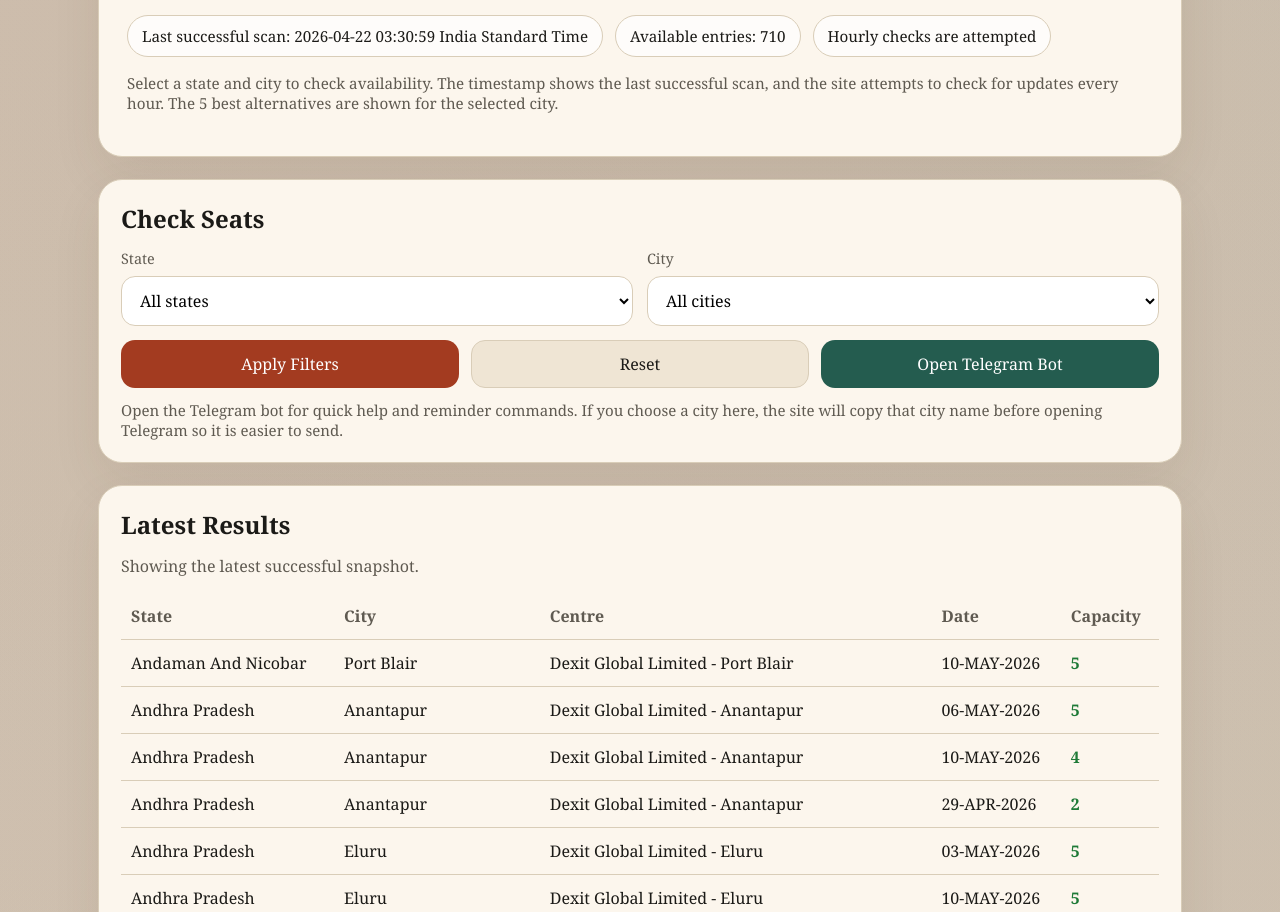
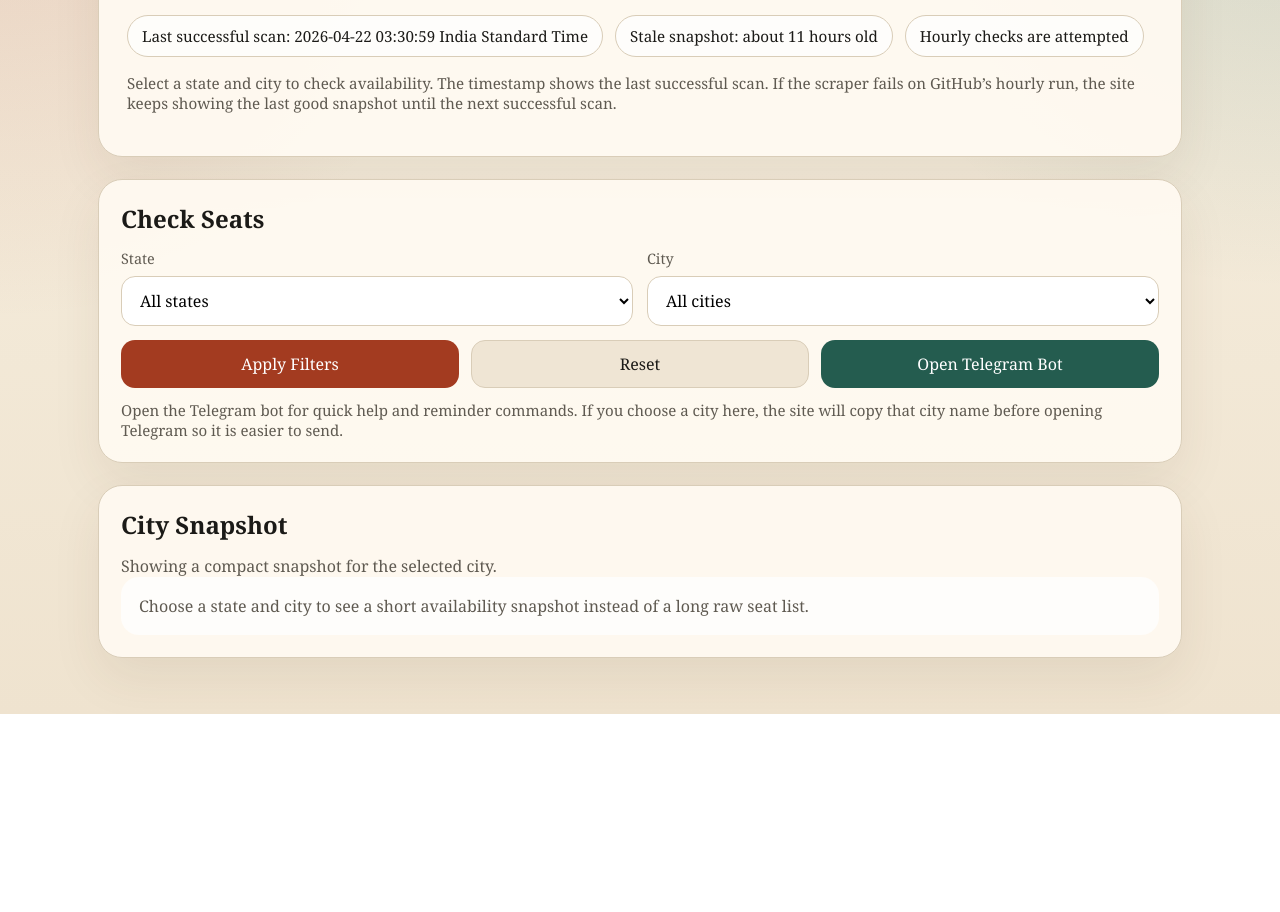
Before and after one commit to dubaikarrr/student, a website: page public/index.html in a window 1280 px wide. Shown: the part 180-1092 px from the top of the page. After the commit the page ends 894 px from the top, so only its background shows below. Drawn offline with Linux system fonts and the light colour scheme.

Commit message:
Simplify website seat snapshot

```diff
--- a/public/index.html
+++ b/public/index.html
@@ -36,7 +36,7 @@
 
       .hero,
       .filters,
-      .results,
+      .summary,
       .recommendations {
         margin-top: 22px;
         background: var(--panel);
@@ -163,7 +163,7 @@
       }
 
       .status {
-        margin: 0 0 16px;
+        margin: 0;
         color: var(--muted);
       }
 
@@ -174,39 +174,49 @@
         color: var(--muted);
       }
 
-      .desktop-table {
-        display: block;
+      .capacity {
+        color: var(--good);
+        font-weight: 700;
       }
 
-      .mobile-cards {
-        display: none;
-      }
-
-      .table-wrap {
-        overflow-x: auto;
-      }
-
-      table {
-        width: 100%;
-        border-collapse: collapse;
-      }
-
-      th,
-      td {
-        text-align: left;
-        padding: 12px 10px;
-        border-bottom: 1px solid var(--line);
-        white-space: nowrap;
-      }
-
-      th {
-        color: var(--muted);
+      .warn {
+        color: #8c4a18;
         font-weight: 600;
       }
 
-      .capacity {
-        color: var(--good);
+      .summary-grid {
+        display: grid;
+        gap: 14px;
+        grid-template-columns: repeat(auto-fit, minmax(180px, 1fr));
+        margin-top: 18px;
+      }
+
+      .summary-card {
+        border: 1px solid var(--line);
+        border-radius: 18px;
+        background: #fffdf8;
+        padding: 16px;
+      }
+
+      .summary-label {
+        font-size: 0.9rem;
+        color: var(--muted);
+      }
+
+      .summary-value {
+        margin-top: 6px;
+        font-size: 1.35rem;
         font-weight: 700;
+      }
+
+      .summary-list {
+        margin: 18px 0 0;
+        padding-left: 18px;
+        color: var(--ink);
+      }
+
+      .summary-list li + li {
+        margin-top: 8px;
       }
 
       .recommend-list {
@@ -225,33 +235,6 @@
         color: var(--muted);
       }
 
-      .result-card {
-        border: 1px solid var(--line);
-        border-radius: 16px;
-        padding: 14px;
-        background: #fffdf8;
-        margin-bottom: 12px;
-      }
-
-      .result-centre {
-        font-weight: 700;
-        font-size: 1rem;
-      }
-
-      .result-meta {
-        margin-top: 4px;
-        color: var(--muted);
-        font-size: 0.92rem;
-      }
-
-      .result-date {
-        margin-top: 10px;
-        display: flex;
-        justify-content: space-between;
-        gap: 12px;
-        align-items: center;
-      }
-
       @media (max-width: 640px) {
         .wrap {
           padding-top: 18px;
@@ -259,18 +242,10 @@
 
         .hero,
         .filters,
-        .results,
+        .summary,
         .recommendations {
           border-radius: 18px;
           padding: 18px;
-        }
-
-        .desktop-table {
-          display: none;
-        }
-
-        .mobile-cards {
-          display: block;
         }
       }
     </style>
@@ -286,13 +261,13 @@
         </p>
         <div class="meta">
           <div class="chip" id="generatedAt">Last successful scan: loading...</div>
-          <div class="chip" id="totalCount">Available entries: ...</div>
+          <div class="chip" id="freshnessChip">Checking freshness...</div>
           <div class="chip">Hourly checks are attempted</div>
         </div>
         <p class="note">
           Select a state and city to check availability. The timestamp shows the last successful
-          scan, and the site attempts to check for updates every hour. The 5 best alternatives are
-          shown for the selected city.
+          scan. If the scraper fails on GitHub’s hourly run, the site keeps showing the last good
+          snapshot until the next successful scan.
         </p>
       </section>
 
@@ -330,8 +305,8 @@
         </p>
       </section>
 
-      <section class="results">
-        <h2>Latest Results</h2>
+      <section class="summary">
+        <h2>City Snapshot</h2>
         <p class="status" id="statusText">Loading latest availability...</p>
         <div id="content"></div>
       </section>
@@ -351,7 +326,7 @@
       const telegramBtn = document.getElementById("telegramBtn");
       const telegramNote = document.getElementById("telegramNote");
       const generatedAt = document.getElementById("generatedAt");
-      const totalCount = document.getElementById("totalCount");
+      const freshnessChip = document.getElementById("freshnessChip");
       const statusText = document.getElementById("statusText");
       const content = document.getElementById("content");
       const recommendSection = document.getElementById("recommendSection");
@@ -417,15 +392,40 @@
         generatedAt.textContent = `Last successful scan: ${
           latestPayload.generatedAtDisplay || latestPayload.generatedAt || "Not available"
         }`;
-        totalCount.textContent = `Available entries: ${rows.length}`;
+        freshnessChip.textContent = buildFreshnessText();
         statusText.textContent =
           rows.length > 0
-            ? "Showing the latest successful snapshot."
-            : "No seats are currently available for this selection in the latest hourly scan.";
+            ? "Showing a compact snapshot for the selected city."
+            : "No seats are currently available for this selection in the latest successful scan.";
 
-        renderRows(rows);
+        renderSummary(rows);
         renderRecommendations(rows);
         updateTelegramCta();
+      }
+
+      function buildFreshnessText() {
+        const generatedAtIso = latestPayload.generatedAtIso;
+        if (!generatedAtIso) {
+          return "Freshness unavailable";
+        }
+
+        const now = new Date();
+        const scanTime = new Date(generatedAtIso);
+        const ageHours = (now - scanTime) / (1000 * 60 * 60);
+
+        if (!Number.isFinite(ageHours)) {
+          return "Freshness unavailable";
+        }
+
+        if (ageHours < 2) {
+          return "Fresh within 2 hours";
+        }
+
+        if (ageHours < 6) {
+          return `About ${Math.round(ageHours)} hours old`;
+        }
+
+        return `Stale snapshot: about ${Math.round(ageHours)} hours old`;
       }
 
       function updateTelegramCta(feedbackText = "") {
@@ -445,10 +445,19 @@
           : "Open the Telegram bot for quick help and reminder commands. If you choose a city here, the site will copy that city name before opening Telegram so it is easier to send.";
       }
 
-      function renderRows(rows) {
+      function renderSummary(rows) {
+        const selectedState = stateSelect.value;
+        const selectedCity = citySelect.value;
+
+        if (!selectedState || !selectedCity) {
+          content.innerHTML =
+            '<div class="empty">Choose a state and city to see a short availability snapshot instead of a long raw seat list.</div>';
+          return;
+        }
+
         if (!rows.length) {
           content.innerHTML =
-            '<div class="empty">No seats are available for this city right now in the latest hourly scan.</div>';
+            '<div class="empty">No seats are available for this city right now in the latest successful scan.</div>';
           return;
         }
 
@@ -456,53 +465,42 @@
           [a.state, a.city, a.centre, a.date].join("||").localeCompare([b.state, b.city, b.centre, b.date].join("||"))
         );
 
+        const centres = [...new Set(sortedRows.map((row) => row.centre))];
+        const dates = [...new Set(sortedRows.map((row) => row.date))];
+        const maxCapacity = Math.max(...sortedRows.map((row) => Number(row.capacity) || 0));
+
         content.innerHTML = `
-          <div class="desktop-table">
-            <div class="table-wrap">
-              <table>
-                <thead>
-                  <tr>
-                    <th>State</th>
-                    <th>City</th>
-                    <th>Centre</th>
-                    <th>Date</th>
-                    <th>Capacity</th>
-                  </tr>
-                </thead>
-                <tbody>
-                  ${sortedRows
-                    .map(
-                      (row) => `
-                        <tr>
-                          <td>${escapeHtml(row.state)}</td>
-                          <td>${escapeHtml(row.city)}</td>
-                          <td>${escapeHtml(row.centre)}</td>
-                          <td>${escapeHtml(row.date)}</td>
-                          <td class="capacity">${escapeHtml(String(row.capacity))}</td>
-                        </tr>
-                      `
-                    )
-                    .join("")}
-                </tbody>
-              </table>
+          <div class="summary-grid">
+            <div class="summary-card">
+              <div class="summary-label">City</div>
+              <div class="summary-value">${escapeHtml(selectedCity)}, ${escapeHtml(selectedState)}</div>
+            </div>
+            <div class="summary-card">
+              <div class="summary-label">Open entries</div>
+              <div class="summary-value capacity">${escapeHtml(String(sortedRows.length))}</div>
+            </div>
+            <div class="summary-card">
+              <div class="summary-label">Active centres</div>
+              <div class="summary-value">${escapeHtml(String(centres.length))}</div>
+            </div>
+            <div class="summary-card">
+              <div class="summary-label">Best capacity seen</div>
+              <div class="summary-value">${escapeHtml(String(maxCapacity))}</div>
             </div>
           </div>
-          <div class="mobile-cards">
-            ${sortedRows
-              .map(
-                (row) => `
-                  <article class="result-card">
-                    <div class="result-centre">${escapeHtml(row.centre)}</div>
-                    <div class="result-meta">${escapeHtml(row.city)}, ${escapeHtml(row.state)}</div>
-                    <div class="result-date">
-                      <span>${escapeHtml(row.date)}</span>
-                      <span class="capacity">${escapeHtml(String(row.capacity))}</span>
-                    </div>
-                  </article>
-                `
-              )
-              .join("")}
-          </div>
+          <ul class="summary-list">
+            <li><strong>Upcoming dates:</strong> ${dates.slice(0, 6).map(escapeHtml).join(", ")}</li>
+            <li><strong>Centres with seats:</strong> ${centres.slice(0, 4).map(escapeHtml).join(", ")}${
+              centres.length > 4 ? ", and more" : ""
+            }</li>
+            <li><strong>Data note:</strong> ${
+              freshnessChip.textContent.startsWith("Stale")
+                ? `<span class="warn">${escapeHtml(
+                    "The latest good scan is old because recent hourly checks likely failed on GitHub."
+                  )}</span>`
+                : escapeHtml("This city snapshot is based on the latest successful public scan.")
+            }</li>
+          </ul>
         `;
       }
 
```
